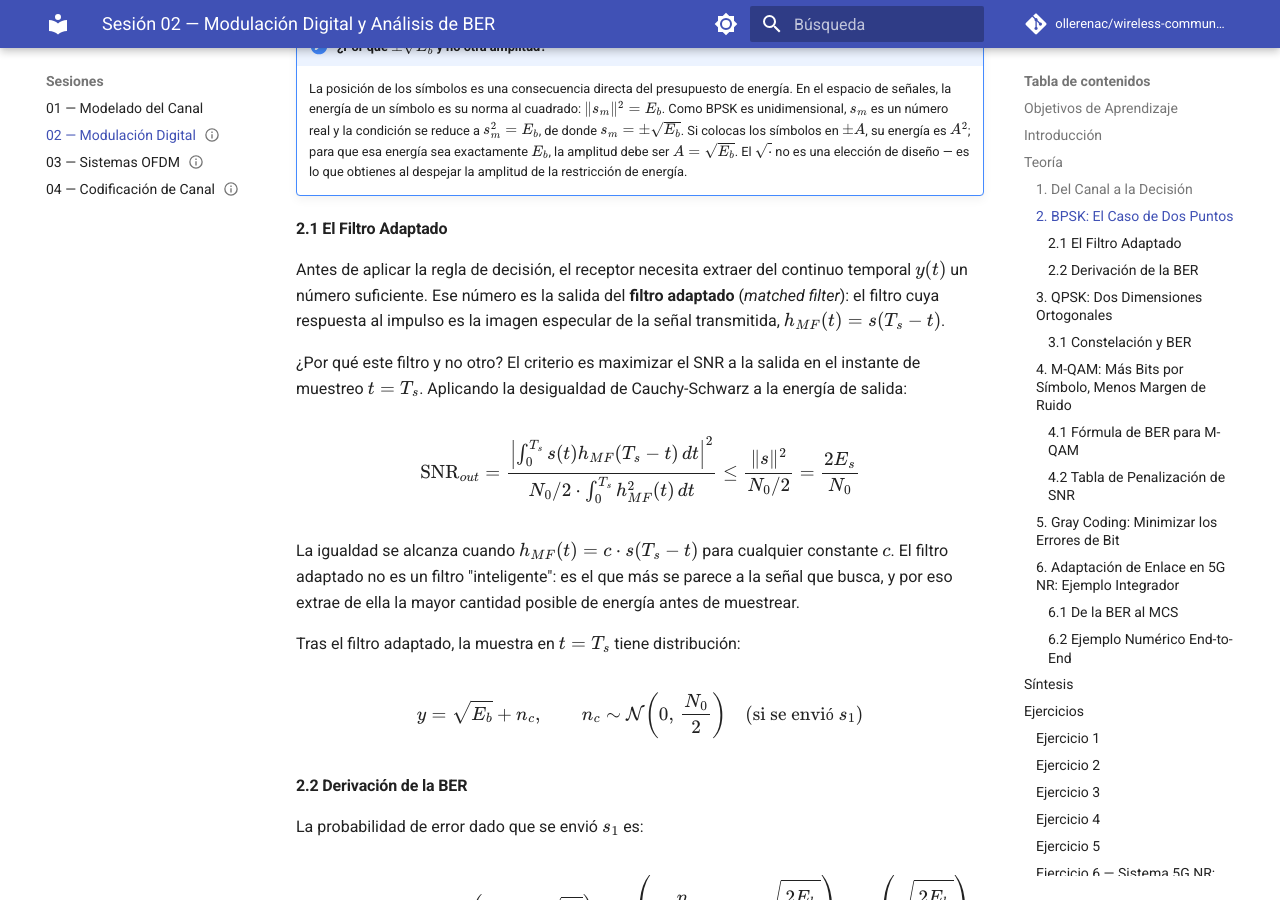
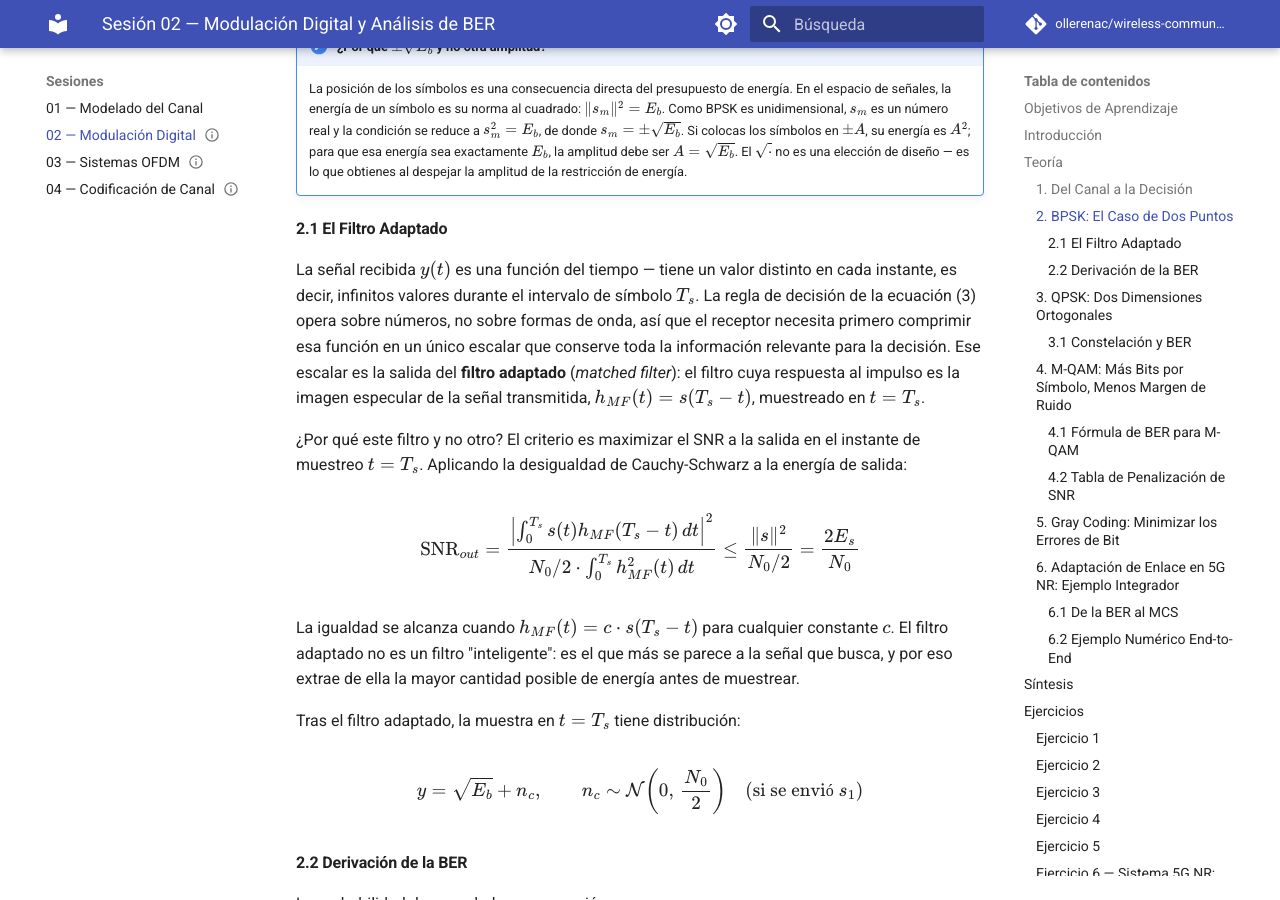
Before and after one commit to ollerenac/wireless-communication-systems, an MkDocs documentation site: the page built from docs/sessions/02-digital-modulation/index.md, in a window 1280 px wide and 900 px high, scrolled down 3491 px. Built offline with MkDocs 1.6.1 and Material for MkDocs 9.7.7, drawn with Linux system fonts in a browser that asks for light colours; comment, search, counter and statistics services are not loaded.

Commit message:
S02 §2.1: clarify matched filter motivation — waveform to scalar
Co-Authored-By: Claude Sonnet 4.6 <noreply@anthropic.com>

```diff
--- a/docs/sessions/02-digital-modulation/index.md
+++ b/docs/sessions/02-digital-modulation/index.md
@@ -74,7 +74,7 @@ El sistema de modulación más simple coloca dos puntos en el eje real: $s_1 = +
 
 #### 2.1 El Filtro Adaptado
 
-Antes de aplicar la regla de decisión, el receptor necesita extraer del continuo temporal $y(t)$ un número suficiente. Ese número es la salida del **filtro adaptado** (*matched filter*): el filtro cuya respuesta al impulso es la imagen especular de la señal transmitida, $h_{MF}(t) = s(T_s - t)$.
+La señal recibida $y(t)$ es una función del tiempo — tiene un valor distinto en cada instante, es decir, infinitos valores durante el intervalo de símbolo $T_s$. La regla de decisión de la ecuación (3) opera sobre números, no sobre formas de onda, así que el receptor necesita primero comprimir esa función en un único escalar que conserve toda la información relevante para la decisión. Ese escalar es la salida del **filtro adaptado** (*matched filter*): el filtro cuya respuesta al impulso es la imagen especular de la señal transmitida, $h_{MF}(t) = s(T_s - t)$, muestreado en $t = T_s$.
 
 ¿Por qué este filtro y no otro? El criterio es maximizar el SNR a la salida en el instante de muestreo $t = T_s$. Aplicando la desigualdad de Cauchy-Schwarz a la energía de salida:
 
```
